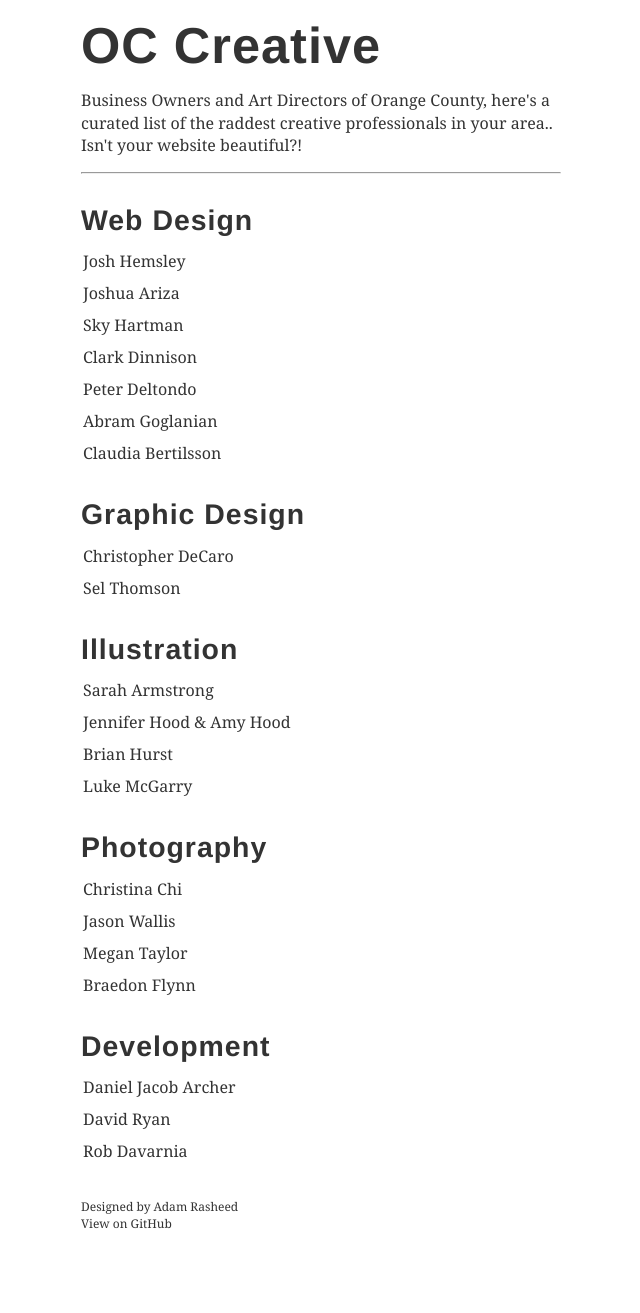
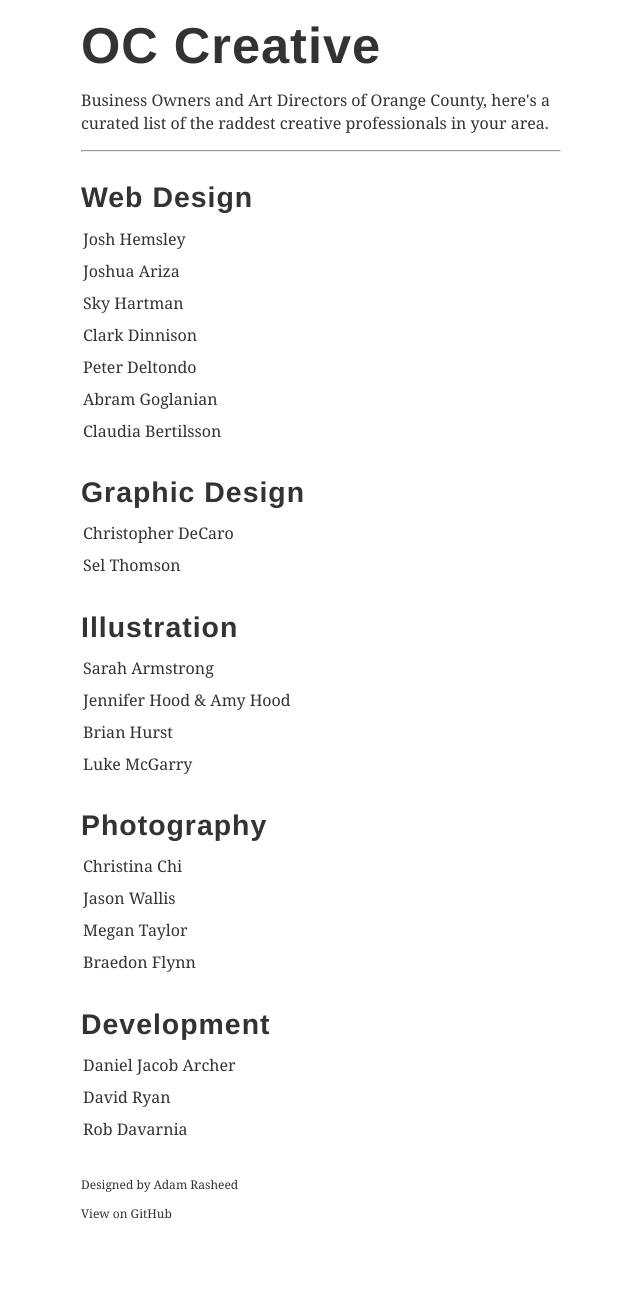
Before and after one commit to adamrasheed/occ, a Jekyll site: the page built from index.html, in a window 1280 px wide. Shown: the whole page, without its empty margins (319-959 px from the left). Built offline with Jekyll 4.4.1, drawn with Linux system fonts in a browser that asks for light colours; nearby versions of some CDN libraries.

Commit message:
added footer changes and added apple icons

```diff
--- a/_config.yml
+++ b/_config.yml
@@ -6,7 +6,6 @@
 # Contact
 name: Adam Rasheed
 website: http://creatix.io
-phone: "916-276-1044" # This is my real number. You should text me.
 email: "adamrasheed91@gmail.com" # This is my real email address. Please don't email me.
 
 # Use this for production
--- a/_includes/footer.html
+++ b/_includes/footer.html
@@ -1,5 +1,6 @@
 <footer>
-    <p class="font-small">Designed by <a href="{{site.website}}" target="_blank">{{site.name}}</a><br />View on <a href="" target="_blank">GitHub</a></p>
+    <p class="font-small">Designed by <a href="{{site.website}}" target="_blank">{{site.name}}</a></p>
+    <p class="font-small">View on <a href="https://github.com/adamrasheed/occ" target="_blank">GitHub</a></p>
 </footer>
 
 
--- a/_includes/head.html
+++ b/_includes/head.html
@@ -2,6 +2,13 @@
 	<meta charset="utf-8">
 	<meta http-equiv="X-UA-Compatible" content="IE=edge">
 	<meta name="viewport" content="width=device-width, initial-scale=1">
+
+	<!-- Apple Icons-->
+	<link rel="apple-touch-icon" href="../img/touch-icon-iphone.png">
+    <link rel="apple-touch-icon" sizes="76x76" href="../img/touch-icon-ipad.png">
+    <link rel="apple-touch-icon" sizes="120x120" href="../img/touch-icon-iphone-retina.png">
+    <link rel="apple-touch-icon" sizes="152x152" href="../img/touch-icon-ipad-retina.png">
+
 
 	<!-- Plain Description -->
 	<title>{{ site.title }}</title>
--- a/index.html
+++ b/index.html
@@ -1,8 +1,8 @@
 ---
 layout: default
-title: "Home Page"
-fulltitle: "My New Website | Update Coming August 2004"
-excerpt: This is the greatest website on earth. Share! Like! Subscribe! I'm dead inside!
+title: "OC Creative"
+fulltitle: "OC Creative | A curated list of hte best creative professionals in Orange County, California."
+excerpt: A hand-picked list of the best creative professionals in Orange County, California who consistently produce amazing work. These professionals incldue web designers, graphic deisng, illustrators, photogrpahers, and web developers that are all either freelaners or own small agencies.
 ---
 <!-- fulltitle: This overrides the default page title, which is "{{page.tite}} | {{site.title}}" -->
 <!-- excerpt: If this isn't set, it'll pull your {{site.tagline}} for meta description-->
@@ -10,7 +10,7 @@
 
 <section>
     <h1>{{site.title}}</h1>
-    <p>{{site.tagline}}. Isn't your website beautiful?!</p>
+    <p>{{site.tagline}}</p>
 
     <hr />
 
```
Also changed, not shown: README.md, favicon.ico, favicon.png, img/touch-icon-ipad-retina.png (added), img/touch-icon-ipad.png (added), img/touch-icon-iphone-retina.png (added), img/touch-icon-iphone.png (added).
